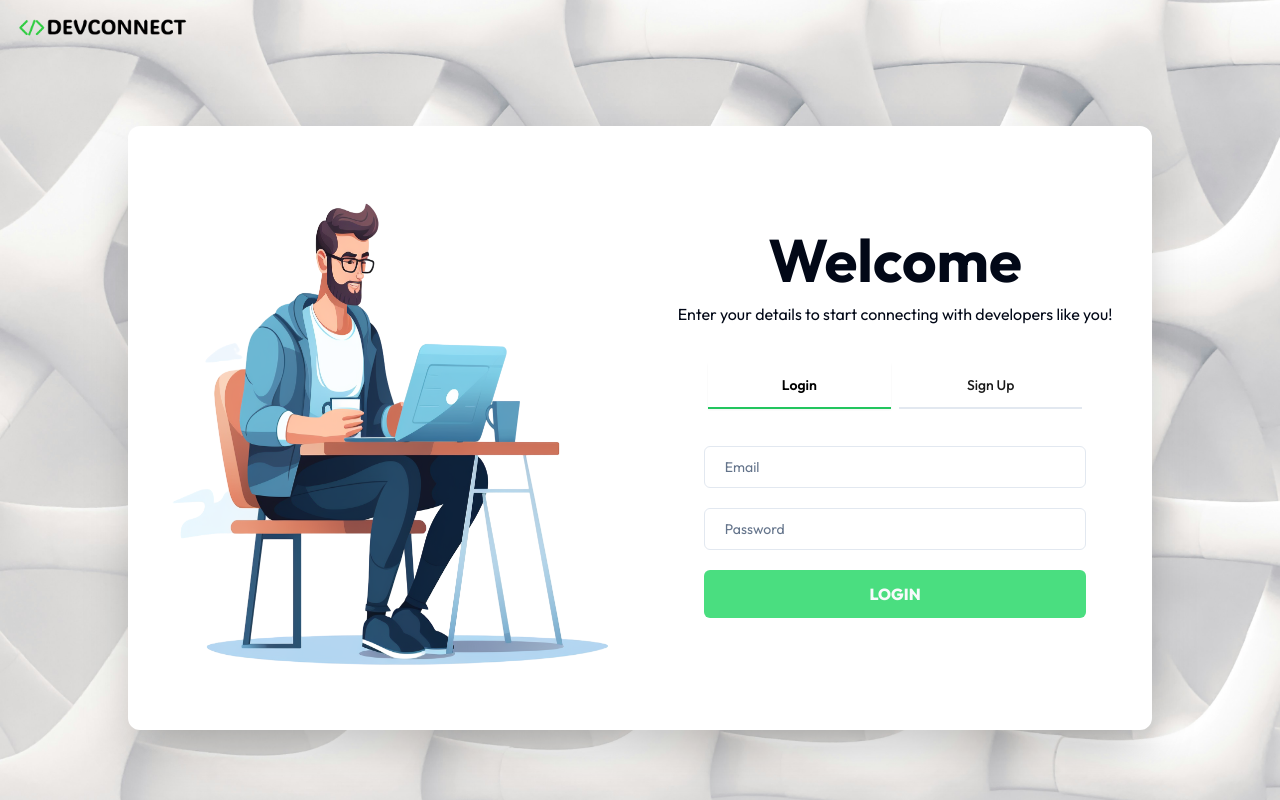
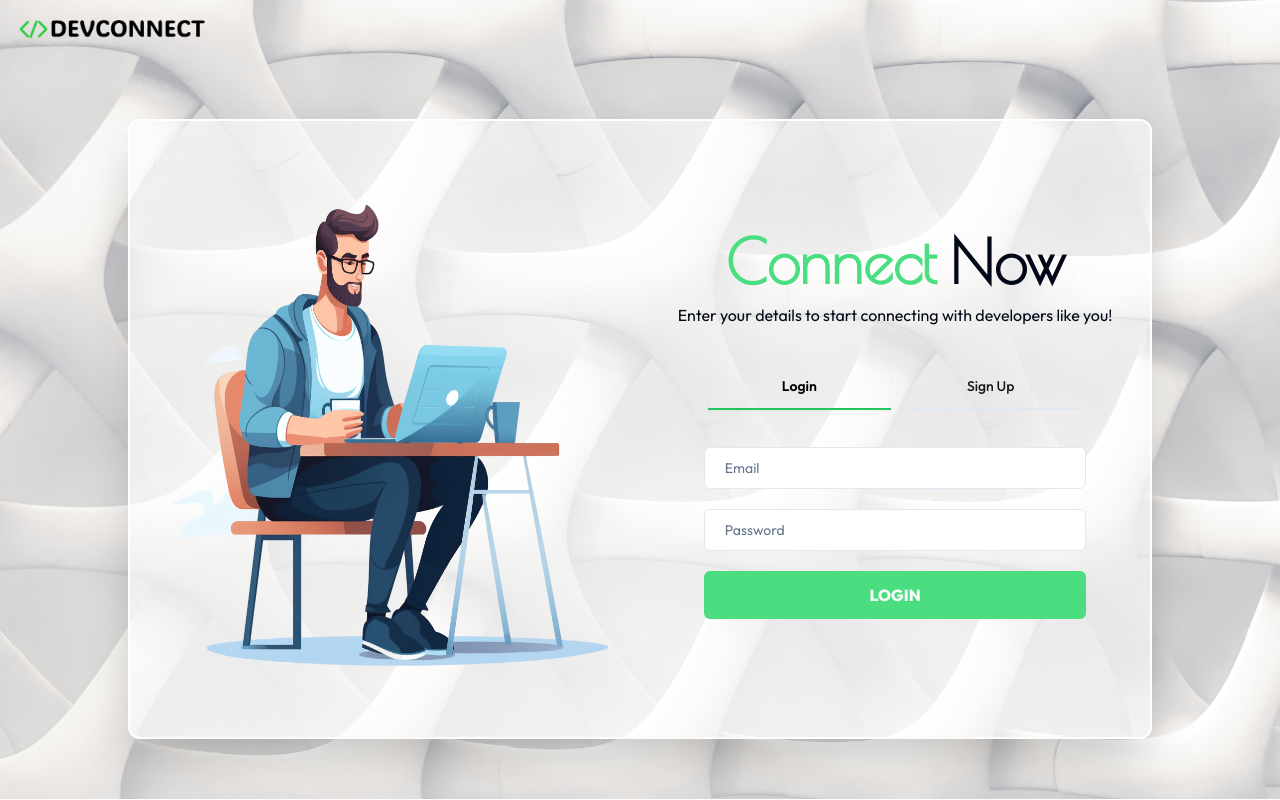
Before and after one commit to Gideon1107/DevConnect-Chat-App, a React (Vite) app in the folder client/: page /auth in a window 1280 px wide. Built offline with nearby package versions, Linux system fonts and the light colour scheme; a web font is replaced by a local one.

Commit message:
Auth page redesigned

```diff
--- a/client/src/index.css
+++ b/client/src/index.css
@@ -1,5 +1,6 @@
 @import url('https://fonts.googleapis.com/css2?family=Outfit:wght@100..900&family=Prata&display=swap');
 @import url('https://fonts.googleapis.com/css2?family=Train+One&display=swap');
+@import url('https://fonts.googleapis.com/css2?family=Poiret+One&display=swap');
 @tailwind base;
 @tailwind components;
 @tailwind utilities;
@@ -19,6 +20,12 @@
 .train-one-regular {
   font-family: "Train One", system-ui;
   font-weight: 400;
+  font-style: normal;
+}
+
+.poiret-one-regular {
+  font-family: "Poiret One", sans-serif;
+  font-weight: 700;
   font-style: normal;
 }
 
--- a/client/src/pages/Auth.jsx
+++ b/client/src/pages/Auth.jsx
@@ -26,24 +26,24 @@ const Auth = () => {
 
     return (
 
-        <div className="bg-[url('../src/assets/pattern_1.jpg')] w-[100vw] bg-cover bg-no-repeat bg-center">
+        <div className="bg-[url('../src/assets/pattern_1.jpg')] bg-cover bg-no-repeat bg-center">
             {/* NavBar */}
             <nav className='p-4 z-50'>
-                <img src={logo} alt="logo" height={180} width={180} />
+                <img src={logo} alt="logo" height={200} width={200} />
             </nav>
 
             {/* Login/SignUp */}
-            <div className="h-[calc(100vh-56px)] flex items-center justify-center ">
-                <div className=' bg-white border-2 border-white text-opacity-90 shadow-2xl w-[80vw] md:w-[90vw] lg:w-[70vw] xl:w-[80vw] rounded-xl grid xl:grid-cols-2 items-center justify-center'>
+            <div className="h-[calc(100vh-60px)]  flex items-center justify-center ">
+                <div className=' bg-white bg-opacity-60 border-2 border-white text-opacity-90 shadow-2xl w-[80vw] md:w-[90vw] lg:w-[70vw] xl:w-[80vw] rounded-xl grid xl:grid-cols-2 items-center justify-center py-2'>
 
                     <div className=' xl:flex justify-center items-center'>
-                        <img src={Background} alt="background"  className='h-[400px] xl:h-[600px]'/>
+                        <img src={Background} alt="background"  className='h-[400px] xl:h-[600px] max-sm:h-[300px]'/>
                     </div>
 
                     <div className='flex flex-col gap-10 items-center justify-center'>
                         <div className='flex items-center justify-center flex-col'>
                             <div className='flex items-center justify-center'>
-                                <h1 className='max-sm:text-5xl text-5xl font-bold md:text-6xl pb-3 max-sm:pb-2'>Welcome</h1>
+                                <h1 className='poiret-one-regular max-sm:text-4xl text-5xl font-bold md:text-6xl pb-3 max-sm:pb-2 text-center'><span className='text-green-400 poiret-one-regular'>Connect </span>Now</h1>
                                 {/* <img src={Victory} alt="" className='h-[100px] max-sm:h-[80px]' /> */}
                             </div>
                             <p className='max-sm:p-2 max-sm:text-sm font-normal text-center '>Enter your details to start connecting with developers like you!</p>
```
